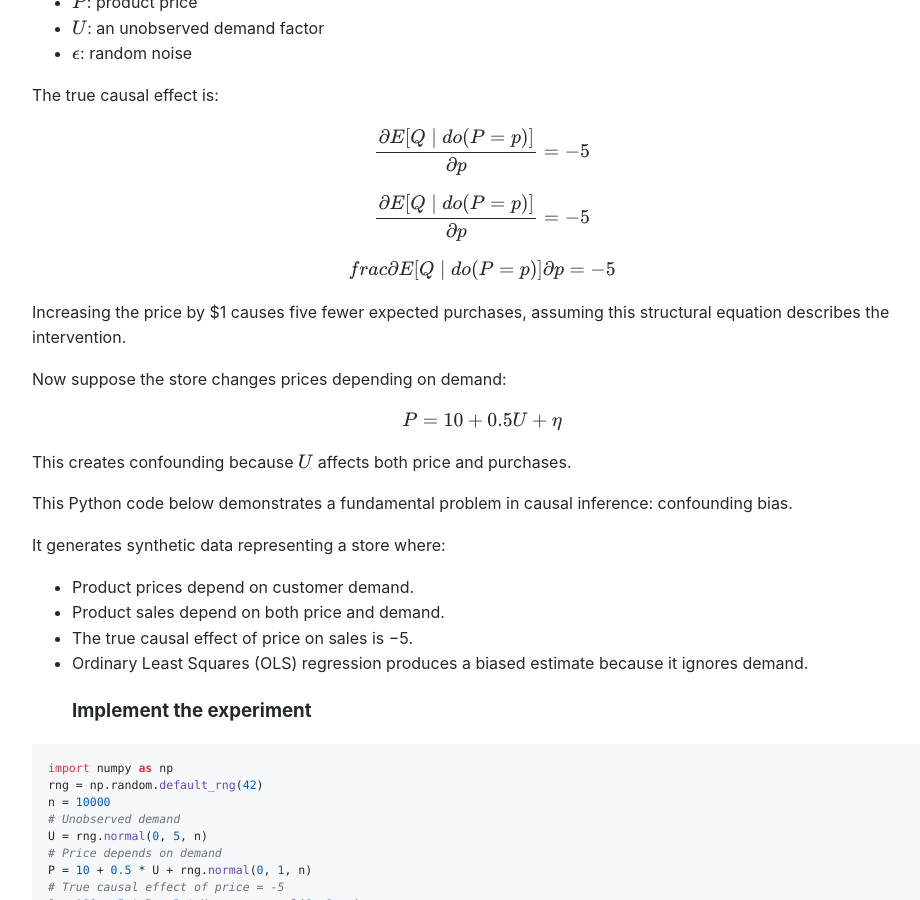
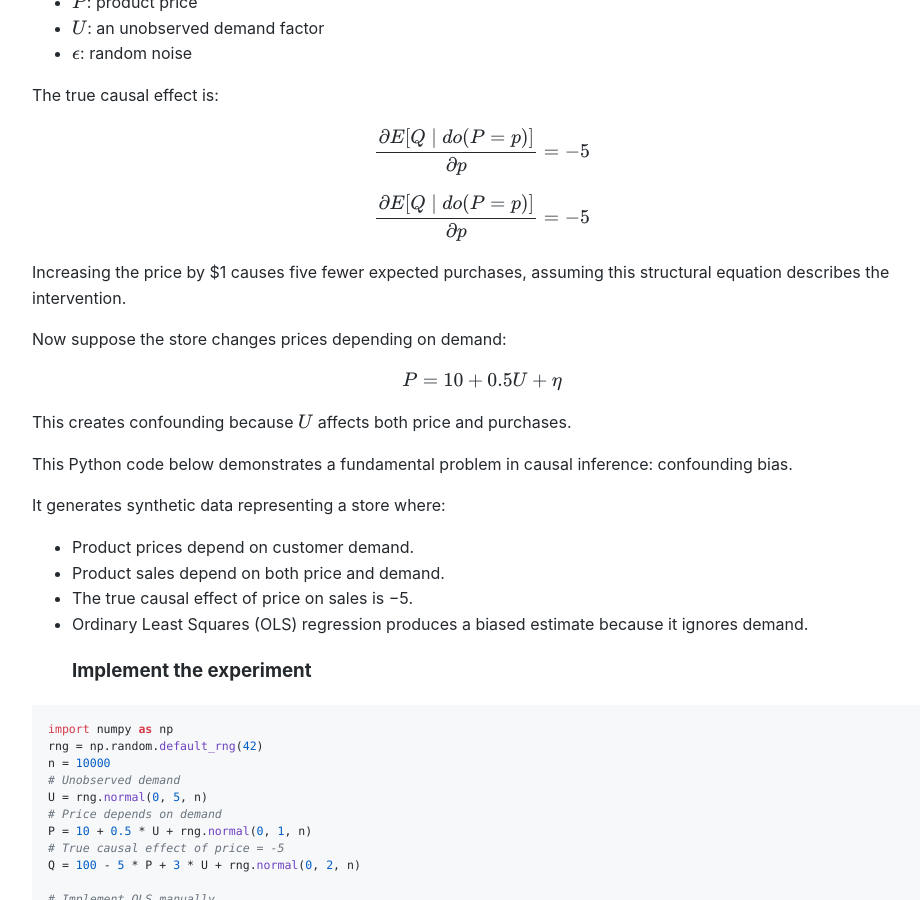
Before and after one commit to Michael-Lubinsky/michael-lubinsky.github.com, a Jekyll site: the page built from ml/causal_3.md, in a window 1280 px wide and 900 px high, scrolled down 997 px. Shown: the whole window, without its empty margins (158-1078 px from the left). Built offline with Jekyll 4.4.1, drawn with Linux system fonts in a browser that asks for light colours; our own code applies the rules of GitHub Pages for plain Markdown files.

Commit message:
Fix LaTeX syntax error in causal_3.md
Correct LaTeX syntax for partial derivative notation.

```diff
--- a/ml/causal_3.md
+++ b/ml/causal_3.md
@@ -48,7 +48,6 @@ The true causal effect is:
 
 $$\frac{\partial E[Q\mid do(P=p)]}{\partial p}=-5$$
 
-$$frac{\partial E[Q\mid do(P=p)]}{\partial p}=-5$$
 
 Increasing the price by $1 causes five fewer expected purchases, assuming this structural equation describes the intervention.
 
```
